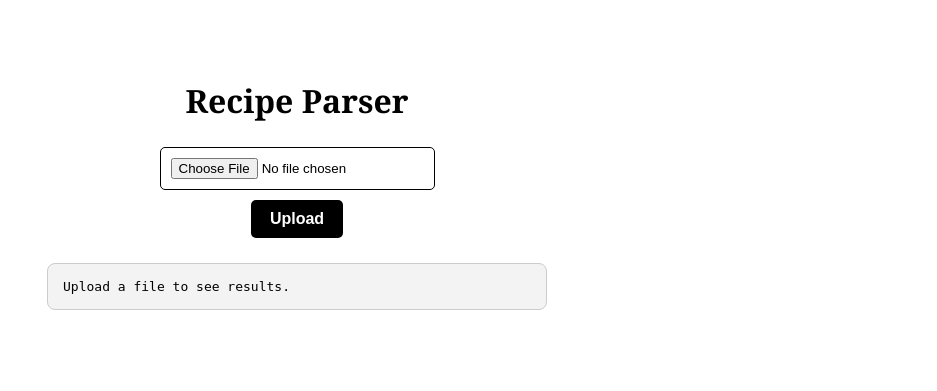
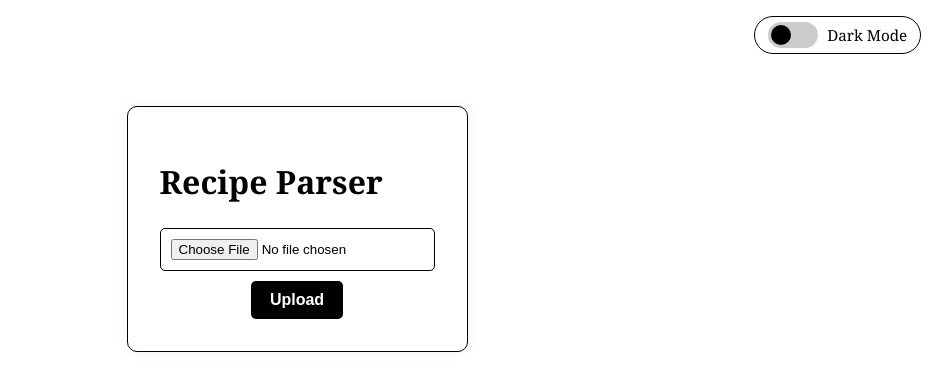
Before and after one commit to leahcschatz/RecipeHelper, a Flask app: page / in a window 1280 px wide. Shown: the top 391 px of the page, without its empty margins (343-1280 px from the left). Run offline with Flask 3, Linux system fonts and the light colour scheme.

Commit message:
separate dark mode files and base.html

```diff
--- a/app.py
+++ b/app.py
@@ -91,4 +91,4 @@ def process_file():
 
 
 if __name__ == "__main__":
-    app.run(debug=True)
+     app.run(debug=True, use_reloader=False)
--- /dev/null
+++ b/static/css/darkmode.css
@@ -0,0 +1,86 @@
+/* === Dark Mode Toggle Styles === */
+.theme-toggle-container {
+  position: fixed;
+  top: 1rem;
+  right: 1rem;
+  z-index: 1000;
+}
+
+.theme-toggle {
+  display: flex;
+  align-items: center;
+  gap: 0.6rem;
+  cursor: pointer;
+  user-select: none;
+  background: rgba(255, 255, 255, 0.8);
+  border: 1px solid #000;
+  border-radius: 50px;
+  padding: 0.3rem 0.8rem;
+  backdrop-filter: blur(4px);
+  transition: background 0.3s, border-color 0.3s;
+}
+
+.theme-toggle:hover {
+  background: rgba(255, 255, 255, 1);
+}
+
+.theme-toggle input {
+  display: none;
+}
+
+.toggle-switch {
+  position: relative;
+  width: 50px;
+  height: 26px;
+  background-color: #ccc;
+  border-radius: 50px;
+  transition: background-color 0.3s ease;
+}
+
+.toggle-thumb {
+  position: absolute;
+  top: 3px;
+  left: 3px;
+  width: 20px;
+  height: 20px;
+  background-color: #000;
+  border-radius: 50%;
+  transition: transform 0.3s ease, background-color 0.3s ease;
+}
+
+.theme-toggle input:checked ~ .toggle-switch {
+  background-color: #222;
+}
+
+.theme-toggle input:checked ~ .toggle-switch .toggle-thumb {
+  transform: translateX(24px);
+  background-color: #fff;
+}
+
+.toggle-label {
+  font-size: 0.95rem;
+  font-weight: 500;
+  color: #000;
+}
+
+body.dark-mode {
+  background-color: #111;
+  color: #f1f1f1;
+}
+
+body.dark-mode .toggle-label {
+  color: #fff;
+}
+
+body.dark-mode .theme-toggle {
+  background: rgba(0, 0, 0, 0.7);
+  border-color: #fff;
+}
+
+body.dark-mode .toggle-switch {
+  background-color: #555;
+}
+
+body.dark-mode .toggle-thumb {
+  background-color: #fff;
+}
--- a/static/upload.css
+++ b/static/css/upload.css
@@ -8,11 +8,16 @@ body {
     padding: 50px 20px;
   }
 
-  .upload-container {
-    max-width: 500px;
-    width: 100%;
-    text-align: center;
-  }
+/* Default light mode */
+.upload-container {
+  background: #fff;
+  border: 1px solid #000;
+  border-radius: 10px;
+  padding: 2rem;
+  box-shadow: 0 0 15px rgba(0, 0, 0, 0.05);
+  max-width: 500px;
+  margin: 3rem auto;
+}
 
   /* Header */
   h1 {
@@ -101,3 +106,21 @@ body {
   @keyframes spin {
     to { transform: rotate(360deg); }
   }
+
+  /* Dark mode overrides */
+  body.dark-mode .upload-container {
+    background: #2e2e2e;          /* dark gray background */
+    border: 1px solid #999;       /* subtle gray border */
+    color: #f5f5f5;               /* light text */
+  }
+
+  body.dark-mode .upload-btn {
+    background: #f5f5f5;
+    color: #000;
+  }
+
+  /* Dark mode spinner color */
+  body.dark-mode .spinner {
+    border: 2px solid rgba(0, 0, 0, 0.3); /* light black-gray ring */
+    border-top-color: #000000; /* solid black highlight */
+  }
--- /dev/null
+++ b/static/js/darkmode.js
@@ -0,0 +1,25 @@
+document.addEventListener("DOMContentLoaded", () => {
+    const themeToggle = document.getElementById("theme-toggle");
+    const label = document.querySelector(".toggle-label");
+
+    if (themeToggle && label) {
+      const currentTheme = localStorage.getItem("theme");
+      if (currentTheme === "dark") {
+        document.body.classList.add("dark-mode");
+        themeToggle.checked = true;
+        label.textContent = "Light Mode";
+      }
+
+      themeToggle.addEventListener("change", () => {
+        if (themeToggle.checked) {
+          document.body.classList.add("dark-mode");
+          localStorage.setItem("theme", "dark");
+          label.textContent = "Light Mode";
+        } else {
+          document.body.classList.remove("dark-mode");
+          localStorage.setItem("theme", "light");
+          label.textContent = "Dark Mode";
+        }
+      });
+    }
+  });
--- /dev/null
+++ b/templates/_darkmode.html
@@ -0,0 +1,9 @@
+<header class="theme-toggle-container">
+    <label class="theme-toggle">
+      <input type="checkbox" id="theme-toggle" />
+      <span class="toggle-switch">
+        <span class="toggle-thumb"></span>
+      </span>
+      <span class="toggle-label">Dark Mode</span>
+    </label>
+  </header>
--- /dev/null
+++ b/templates/base.html
@@ -0,0 +1,26 @@
+<!DOCTYPE html>
+<html lang="en">
+    <head>
+    <meta charset="UTF-8">
+    <title>{% block title %}Recipe Helper{% endblock %}</title>
+
+    <!-- Shared Dark Mode Styles -->
+    <link rel="stylesheet" href="{{ url_for('static', filename='css/darkmode.css') }}">
+
+    <!-- Page-Specific Styles -->
+    {% block styles %}{% endblock %}
+    </head>
+    <body>
+    <!-- 🌙 Shared Dark Mode Toggle -->
+    {% include '_darkmode.html' %}
+
+    <!-- Page-Specific Content -->
+    {% block content %}{% endblock %}
+
+    <!-- Shared Dark Mode JS -->
+    <script src="{{ url_for('static', filename='js/darkmode.js') }}"></script>
+
+    <!-- Page-Specific Scripts -->
+    {% block scripts %}{% endblock %}
+    </body>
+</html>
--- a/templates/index.html
+++ b/templates/index.html
@@ -1,11 +1,12 @@
-<!DOCTYPE html>
-<html lang="en">
-<head>
-  <meta charset="UTF-8">
-  <title>Recipe Parser</title>
-  <link rel="stylesheet" href="{{ url_for('static', filename='upload.css') }}">
-</head>
-<body>
+{% extends "base.html" %}
+
+{% block title %}Recipe Parser{% endblock %}
+
+{% block styles %}
+<link rel="stylesheet" href="{{ url_for('static', filename='css/upload.css') }}">
+{% endblock %}
+
+{% block content %}
 <div class="upload-container">
   <h1>Recipe Parser</h1>
 
@@ -16,10 +17,9 @@
       <span id="spinner" class="spinner" style="display:none;"></span>
     </button>
   </form>
+</div>
+{% endblock %}
 
-    <pre id="result">Upload a file to see results.</pre>
-  </div>
-
-  <script src="{{ url_for('static', filename='upload.js') }}"></script>
-</body>
-</html>
+{% block scripts %}
+<script src="{{ url_for('static', filename='js/upload.js') }}"></script>
+{% endblock %}
```
Also changed, not shown: static/css/recipe.css (renamed from static/style.css, +28 -9 lines), templates/recipe.html (+14 -10 lines), static/js/upload.js (line endings or trailing spaces). Lines whose indentation alone changed are shown as unchanged.
